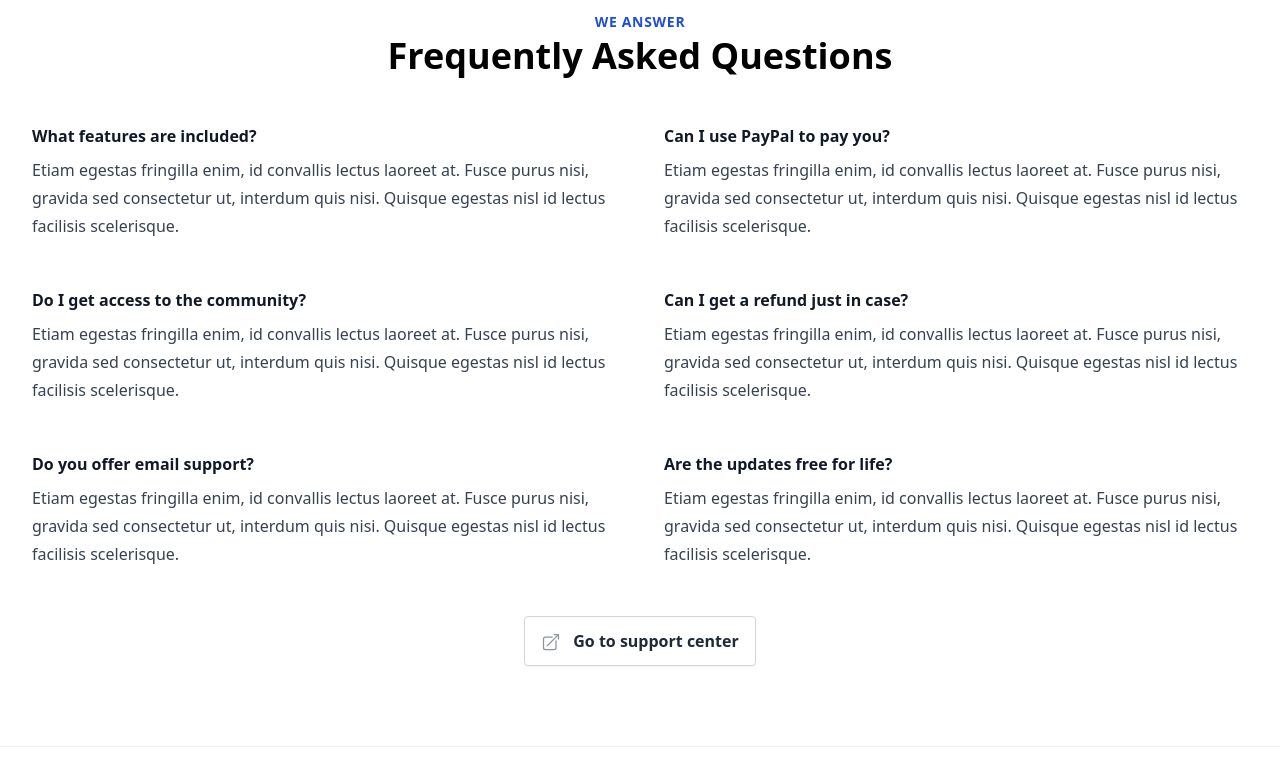
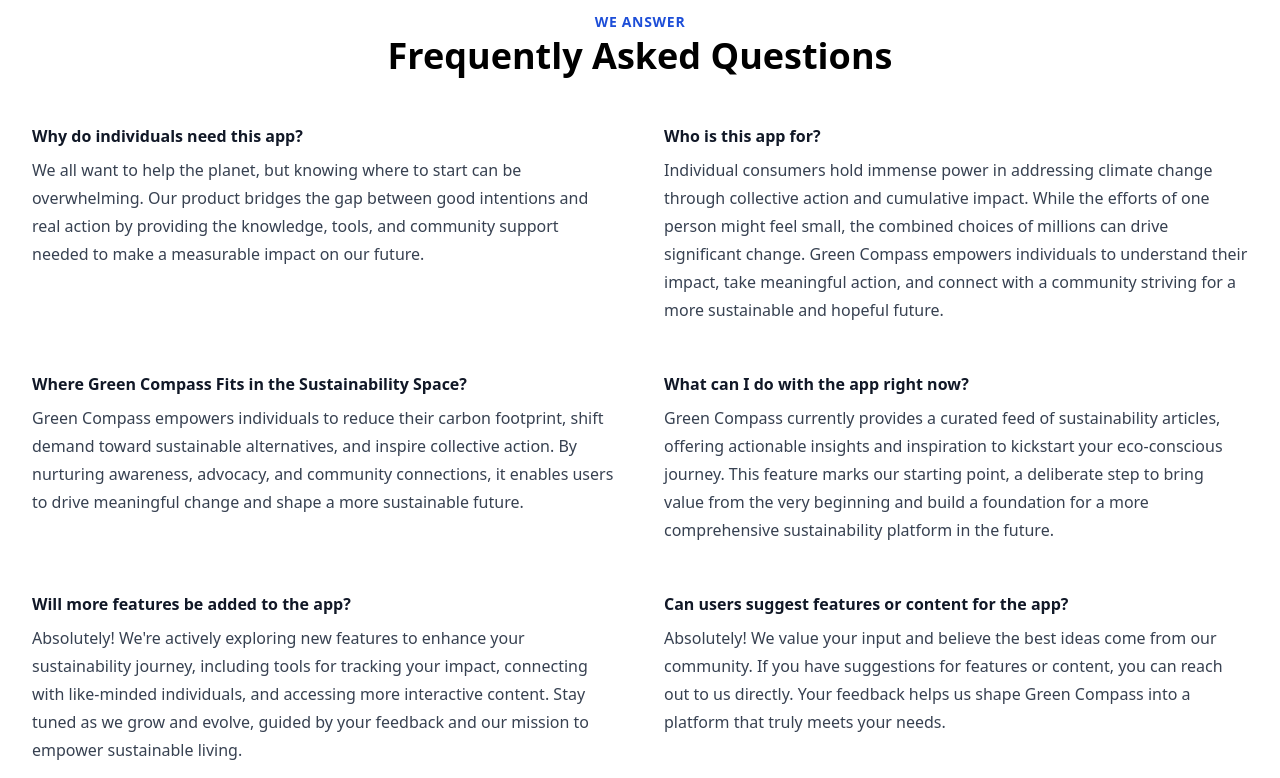
Before and after one commit to Act4Zero/LandingPage-GreenCompass, a Next.js app: page / in a window 1280 px wide. Shown: the part 4380-5158 px from the top of the page. Built offline with nearby package versions, Linux system fonts and the light colour scheme.

Commit message:
[Content] Replace the FAQ content

```diff
--- a/src/components/FaqSection.js
+++ b/src/components/FaqSection.js
@@ -3,38 +3,42 @@ import { ArrowTopRightOnSquareIcon } from "@heroicons/react/24/solid";
 import Section from "components/Section";
 import SectionHeader from "components/SectionHeader";
 import Button from "components/Button";
+import { useTranslation } from "react-i18next";
 
 function FaqSection(props) {
+  const { t } = useTranslation();
+  const getText = () => {
+    return t("faq.questions", { returnObjects: true }) || {};
+  };
+
   const faqItems = [
     {
-      question: "What features are included?",
-      answer:
-        "Etiam egestas fringilla enim, id convallis lectus laoreet at. Fusce purus nisi, gravida sed consectetur ut, interdum quis nisi. Quisque egestas nisl id lectus facilisis scelerisque.",
+      question: getText()["1"].question,
+      answer: getText()["1"].answer
     },
     {
-      question: "Can I use PayPal to pay you?",
-      answer:
-        "Etiam egestas fringilla enim, id convallis lectus laoreet at. Fusce purus nisi, gravida sed consectetur ut, interdum quis nisi. Quisque egestas nisl id lectus facilisis scelerisque.",
+      question: getText()["2"].question,
+      answer: getText()["2"].answer
     },
     {
-      question: "Do I get access to the community?",
-      answer:
-        "Etiam egestas fringilla enim, id convallis lectus laoreet at. Fusce purus nisi, gravida sed consectetur ut, interdum quis nisi. Quisque egestas nisl id lectus facilisis scelerisque.",
+      question: getText()["3"].question,
+      answer: getText()["3"].answer
     },
     {
-      question: "Can I get a refund just in case?",
-      answer:
-        "Etiam egestas fringilla enim, id convallis lectus laoreet at. Fusce purus nisi, gravida sed consectetur ut, interdum quis nisi. Quisque egestas nisl id lectus facilisis scelerisque.",
+      question: getText()["4"].question,
+      answer: getText()["4"].answer
     },
     {
-      question: "Do you offer email support?",
-      answer:
-        "Etiam egestas fringilla enim, id convallis lectus laoreet at. Fusce purus nisi, gravida sed consectetur ut, interdum quis nisi. Quisque egestas nisl id lectus facilisis scelerisque.",
+      question: getText()["5"].question,
+      answer: getText()["5"].answer
     },
     {
-      question: "Are the updates free for life?",
-      answer:
-        "Etiam egestas fringilla enim, id convallis lectus laoreet at. Fusce purus nisi, gravida sed consectetur ut, interdum quis nisi. Quisque egestas nisl id lectus facilisis scelerisque.",
+      question: getText()["6"].question,
+      answer: getText()["6"].answer
+    },
+    {
+      question: getText()["7"].question,
+      answer: getText()["7"].answer
     },
   ];
 
@@ -73,7 +77,7 @@ function FaqSection(props) {
                 <ArrowTopRightOnSquareIcon className="opacity-50 inline-block w-5 h-5" />
               }
             >
-              Go to support center
+              Get in touch
             </Button>
           </div>
         )}
--- a/src/locales/en/translation.json
+++ b/src/locales/en/translation.json
@@ -84,5 +84,40 @@
         "details": "Share the product with the world."
       }
     }
+  },
+  "faq": {
+    "title": "Frequently Asked Questions",
+    "subtitle": "Get answers to common questions about our app.",
+    "strapline": "We answer",
+    "questions": {
+      "1": {
+      "question": "Why do individuals need this app?",
+      "answer": "We all want to help the planet, but knowing where to start can be overwhelming. Our product bridges the gap between good intentions and real action by providing the knowledge, tools, and community support needed to make a measurable impact on our future."
+      },
+      "2": {
+      "question": "Who is this app for?",
+      "answer": "Individual consumers hold immense power in addressing climate change through collective action and cumulative impact. While the efforts of one person might feel small, the combined choices of millions can drive significant change. Green Compass empowers individuals to understand their impact, take meaningful action, and connect with a community striving for a more sustainable and hopeful future."
+      },
+      "3": {
+      "question": "Where Green Compass Fits in the Sustainability Space?",
+      "answer": "Green Compass empowers individuals to reduce their carbon footprint, shift demand toward sustainable alternatives, and inspire collective action. By nurturing awareness, advocacy, and community connections, it enables users to drive meaningful change and shape a more sustainable future."
+      },
+      "4": {
+      "question": "What can I do with the app right now?",
+      "answer": "Green Compass currently provides a curated feed of sustainability articles, offering actionable insights and inspiration to kickstart your eco-conscious journey. This feature marks our starting point, a deliberate step to bring value from the very beginning and build a foundation for a more comprehensive sustainability platform in the future."
+      },
+      "5": {
+      "question": "Will more features be added to the app?",
+      "answer": "Absolutely! We're actively exploring new features to enhance your sustainability journey, including tools for tracking your impact, connecting with like-minded individuals, and accessing more interactive content. Stay tuned as we grow and evolve, guided by your feedback and our mission to empower sustainable living."
+      },
+      "6": {
+      "question": "Can users suggest features or content for the app?",
+      "answer": "Absolutely! We value your input and believe the best ideas come from our community. If you have suggestions for features or content, you can reach out to us directly. Your feedback helps us shape Green Compass into a platform that truly meets your needs."
+      },
+      "7": {
+      "question": "How do I stay informed about updates and new features?",
+      "answer": "You can stay up-to-date by following us on social media, or subscribing to our newsletter. We’ll keep you informed about the latest updates, new features, and exciting developments in the Green Compass journey."
+      }
+    }
   }
 }
--- a/src/pages/index.js
+++ b/src/pages/index.js
@@ -62,9 +62,9 @@ function IndexPage(props) {
       />
       <ProjectTimeline />
       <FaqSection
-        title="Frequently Asked Questions"
+        title={t('faq.title')}
         subtitle=""
-        strapline="We answer"
+        strapline={t('faq.strapline')}
         size="md"
         bgColor="bg-white"
         bgImage=""
```
